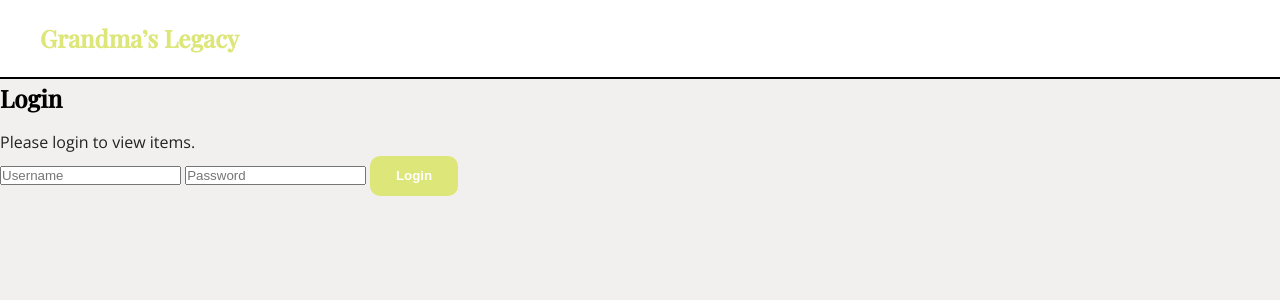
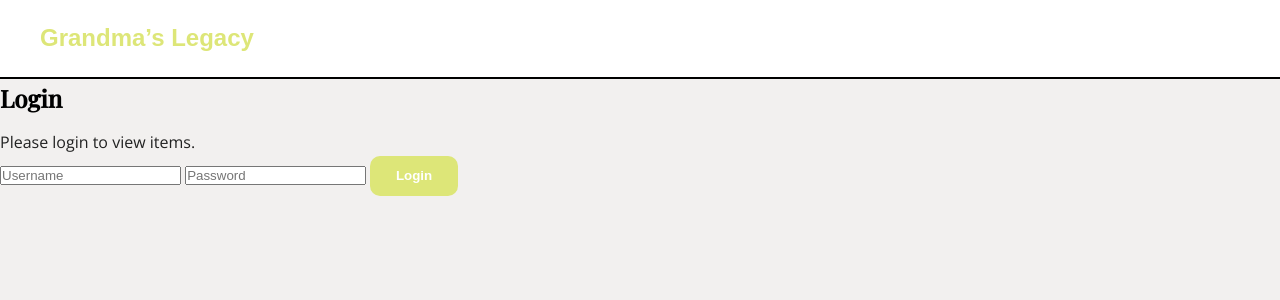
Before and after one commit to kajzawesome/ConniesTrinkets, a Node server app: page /market in a window 1280 px wide. Shown: the top 300 px of the page. Run offline with Node 20, Linux system fonts and the light colour scheme.

Commit message:
Save my changes before pulling

```diff
--- a/public/css/style.css
+++ b/public/css/style.css
@@ -243,7 +243,7 @@ footer {
 }
 
 .logo h2 {
-  font-family: 'Playfair Display', serif;
+  font-family: 'FontdinerdotcomSparkly-x37m.ttf', sans-serif;
   color: var(--green);
   margin: 0;
 }
@@ -414,11 +414,19 @@ footer {
 
 .left-header {
   display: flex;
-  align-items: center;
-  gap: 2rem; /* spacing between logo and nav */
+  align-items: left;
+  gap: 0rem; /* spacing between logo and nav */
 }
 
 .nav-menu {
   display: flex;
-  align-items: center;
+  align-items: left;
 }
+
+/* fonts!! */
+@font-face {
+  font-family: 'FontdinerdotcomSparkly-x37m';
+  src: url('../fonts/FontdinerdotcomSparkly-x37m.ttf') format('truetype');
+  font-weight: normal;
+  font-style: normal;
+}
```
